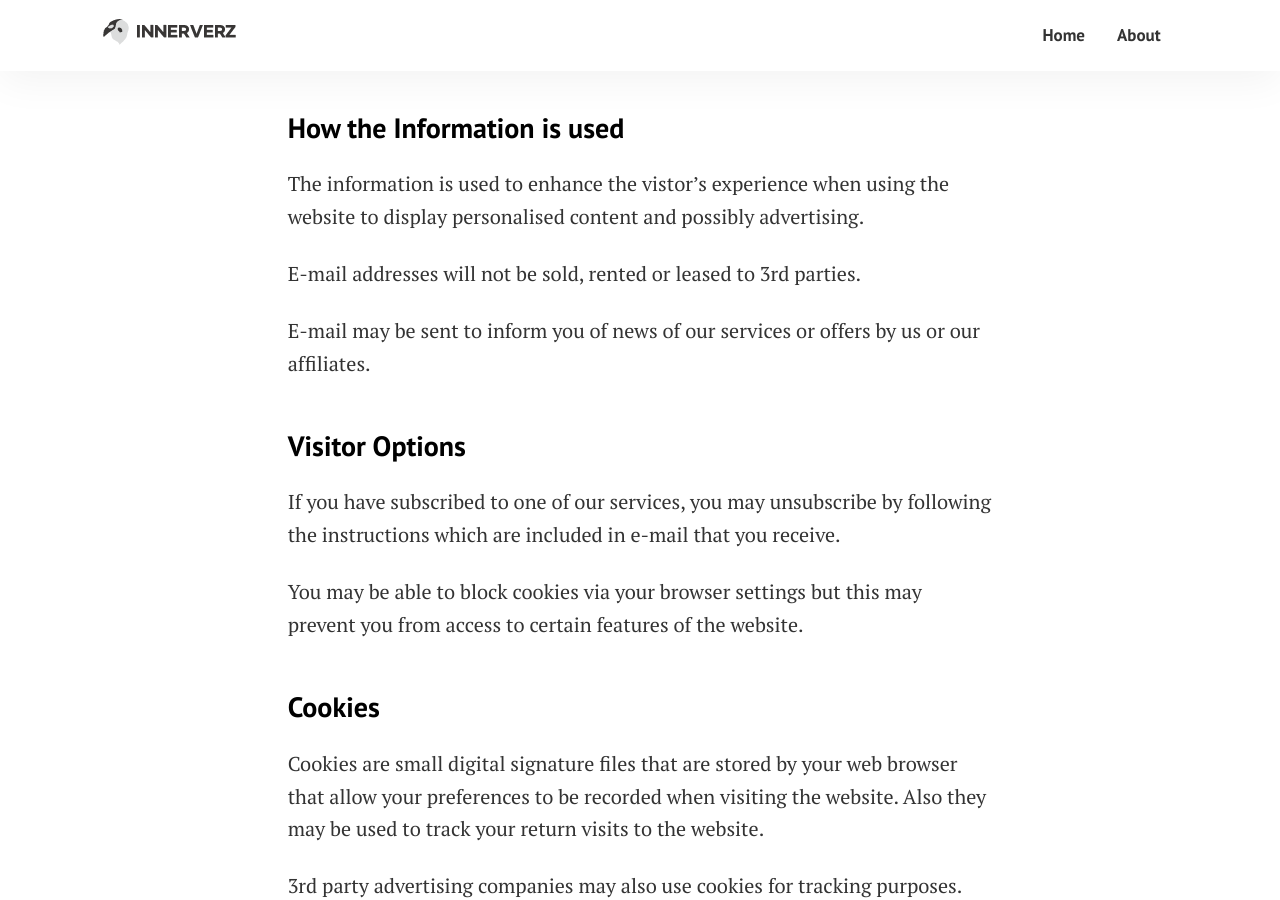
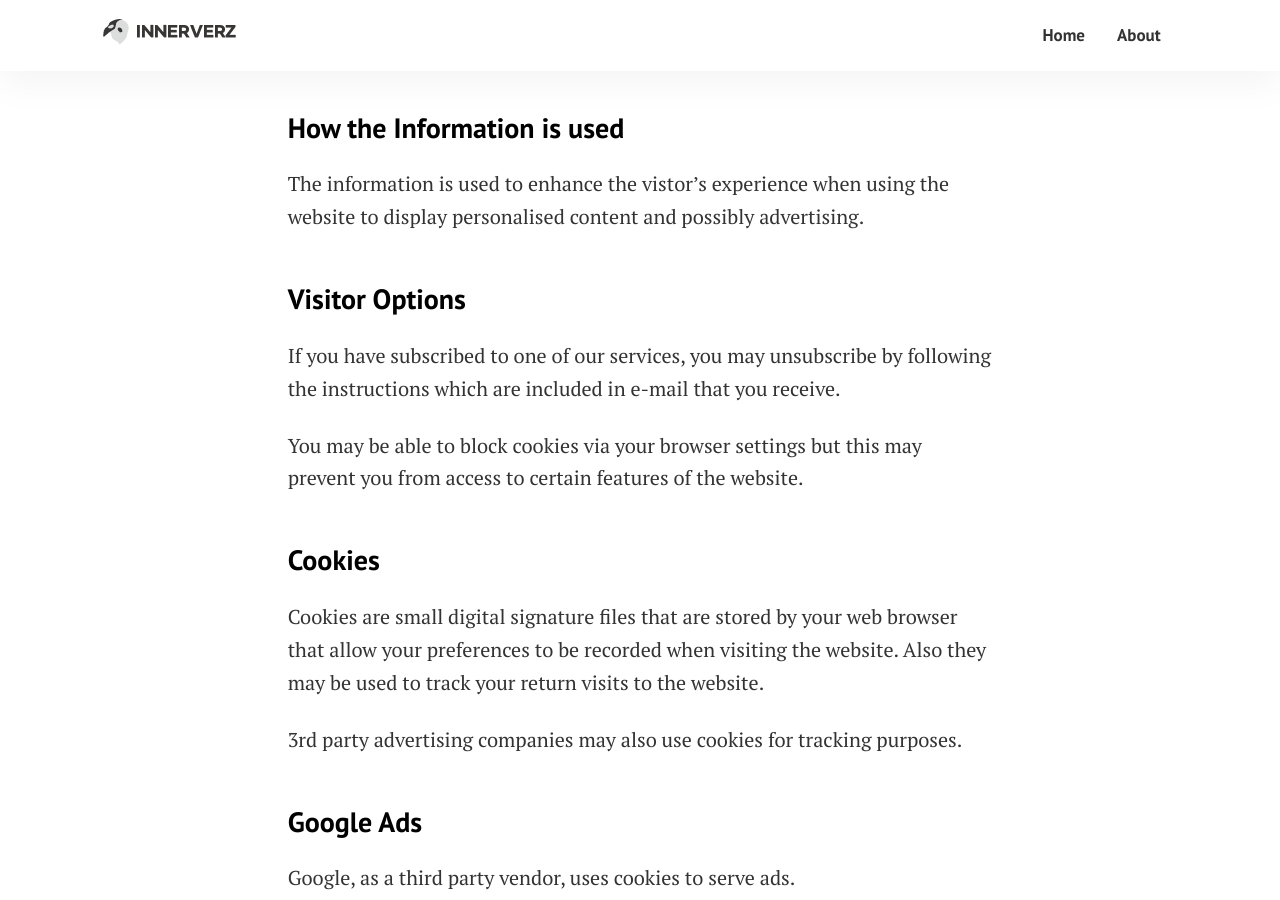
Before and after one commit to Innerverz-AI/Innerverz-AI.github.io, a Jekyll site: the page built from pages/privacy-policy.md, in a window 1280 px wide and 900 px high, scrolled down 485 px. Built offline with Jekyll 4.4.1, drawn with Linux system fonts in a browser that asks for light colours.

Commit message:
Update privacy-policy.md

```diff
--- a/pages/privacy-policy.md
+++ b/pages/privacy-policy.md
@@ -15,9 +15,9 @@ Where registration is required, the visitor's email and a username will be store
 ### How the Information is used
 The information is used to enhance the vistor's experience when using the website to display personalised content and possibly advertising.
 
-E-mail addresses will not be sold, rented or leased to 3rd parties.
+<!--- E-mail addresses will not be sold, rented or leased to 3rd parties.
 
-E-mail may be sent to inform you of news of our services or offers by us or our affiliates.
+E-mail may be sent to inform you of news of our services or offers by us or our affiliates.-->
 
 ### Visitor Options
 If you have subscribed to one of our services, you may unsubscribe by following the instructions which are included in e-mail that you receive.
```
